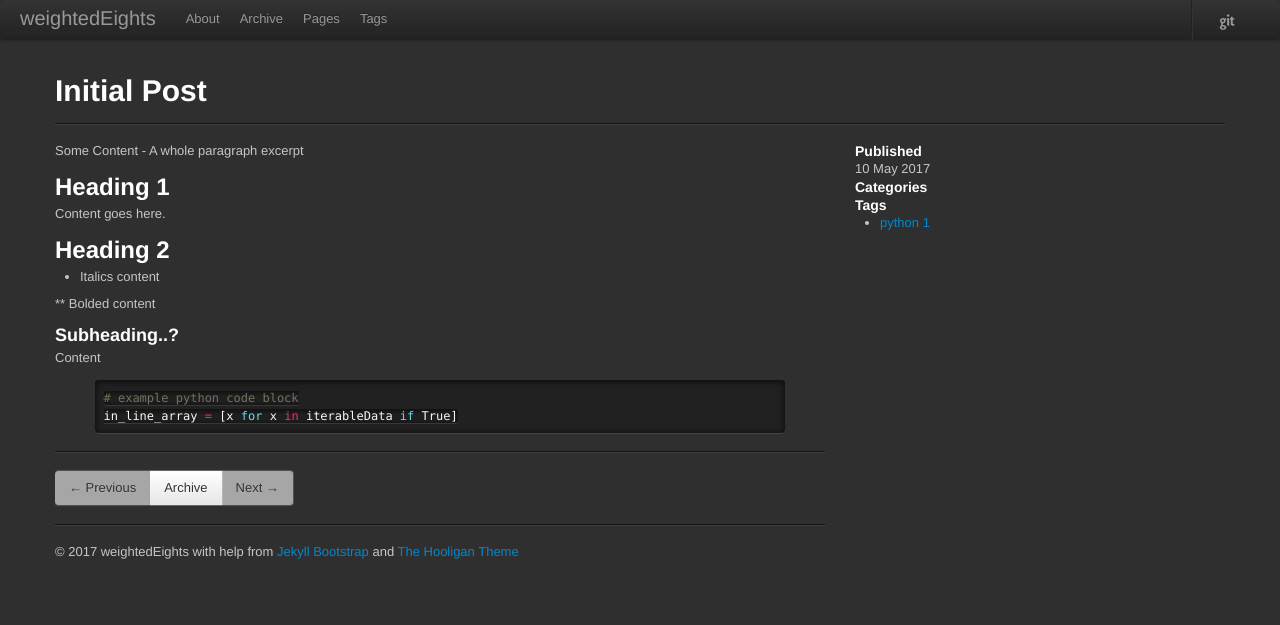
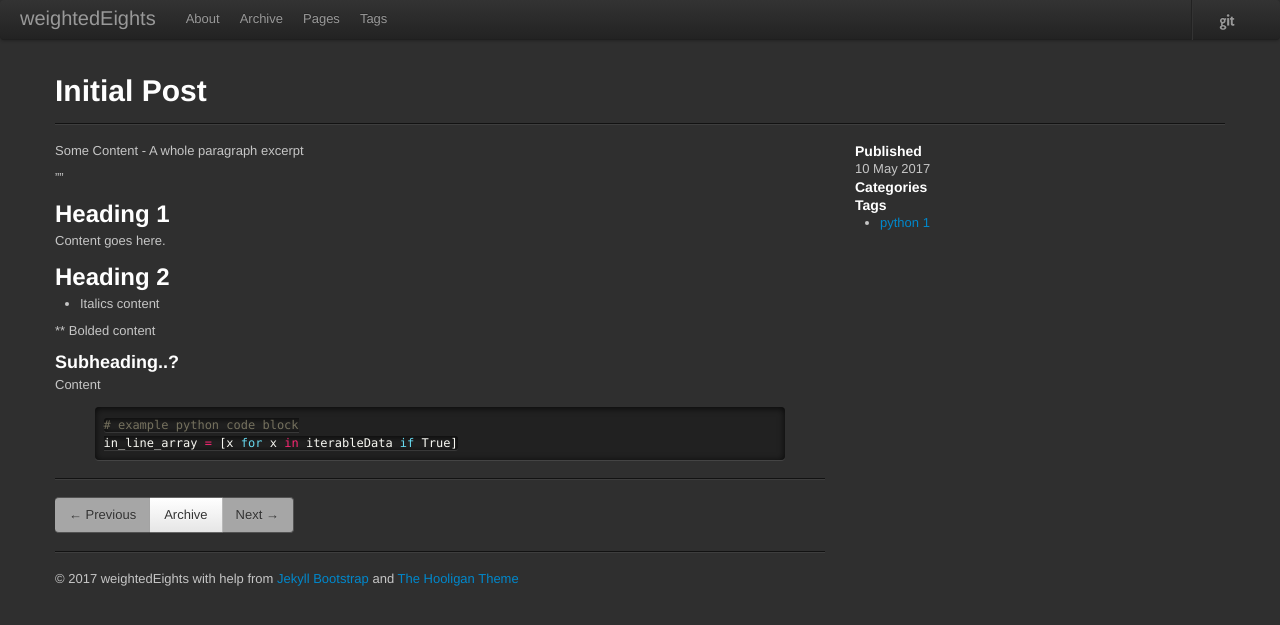
Before and after one commit to weightedEights/weightedEights.github.io, a Jekyll site: the page built from _posts/2017-05-10-initial-post.md, in a window 1280 px wide. Shown: the top 625 px of the page. Built offline with Jekyll 4.4.1, drawn with Linux system fonts in a browser that asks for light colours; nearby versions of some CDN libraries.

Commit message:
updated initial post

```diff
--- a/_posts/2017-05-10-initial-post.md
+++ b/_posts/2017-05-10-initial-post.md
@@ -7,11 +7,9 @@
 ---
 {% include JB/setup %}
 
-{% excerpt %}
-
 Some Content - A whole paragraph excerpt
 
-{% endexcerpt %}
+""
 
 ## Heading 1
 Content goes here.
```
